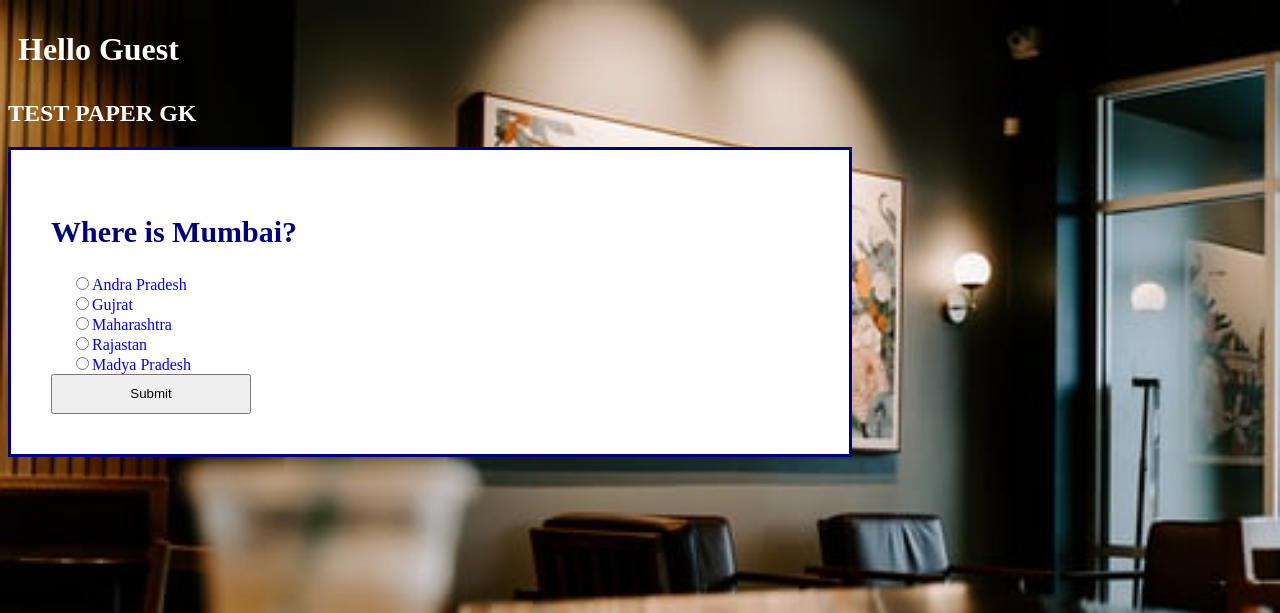
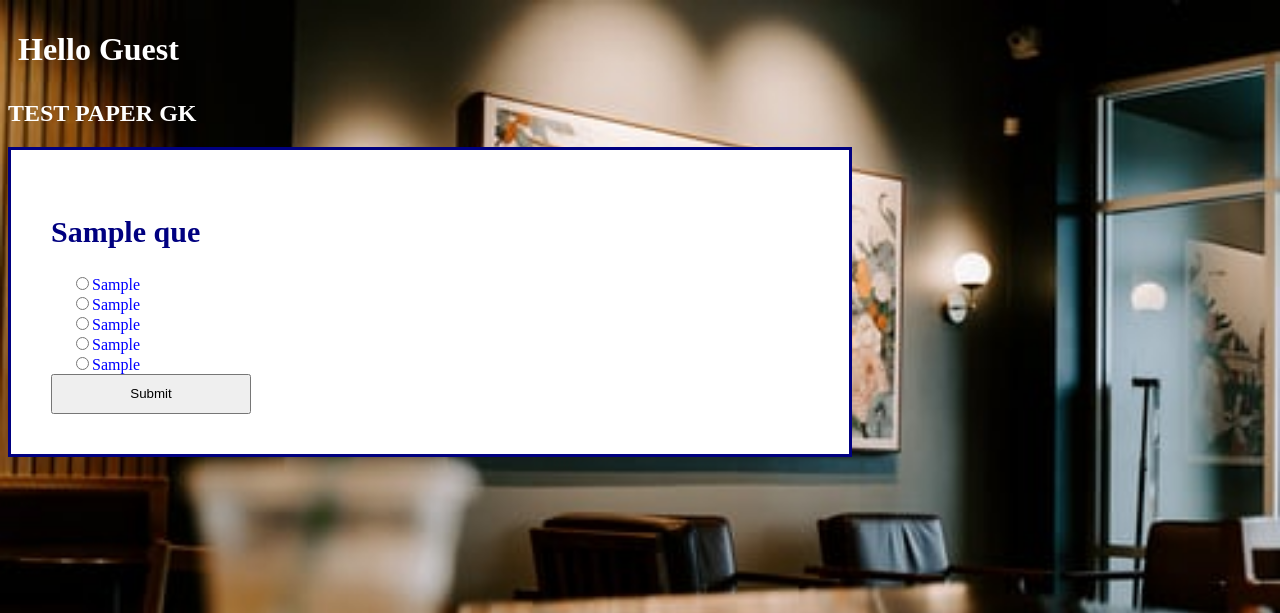
Before and after one commit to sawant98d/hellodjango, a Django app: template templates/exam/test.htm in a window 1280 px wide. Shown: the top 613 px of the page. Run offline with Django 3.2, Linux system fonts and the light colour scheme; the template is opened without the code that fills it: most values are stand-ins (such as "Sample title", 1, 10 or a date in 2020).

Commit message:
Template Tags- Template variables

```diff
--- a/templates/exam/test.htm
+++ b/templates/exam/test.htm
@@ -17,24 +17,24 @@
     </div>
     <div class="questionblock">
             <div class="que">
-                <h2>Where is Mumbai?</h2>
+                <h2>{{que}}</h2>
             </div>
             <div class="option">
-                <input type="radio" name='answer'><span>Andra Pradesh</span>
+                <input type="radio" name='answer'><span>{{a}}</span>
             </div>
             <div class="option">
-                <input type="radio" name='answer'><span>Gujrat</span>
+                <input type="radio" name='answer'><span>{{b}}</span>
             </div>
             <div class="option">
-                <input type="radio" name='answer'><span>Maharashtra</span>
+                <input type="radio" name='answer'><span>{{c}}</span>
             </div>
 
             <div class="option">
-                <input type="radio" name='answer'><span>Rajastan</span>
+                <input type="radio" name='answer'><span>{{d}}</span>
             </div>
 
             <div class="option">
-                <input type="radio" name='answer'><span>Madya Pradesh</span>
+                <input type="radio" name='answer'><span>{{e}}</span>
             </div>
             <div class="submit">
                 <input type="submit">
```
Also changed, not shown: exam/views.py (+10 -1 lines).
